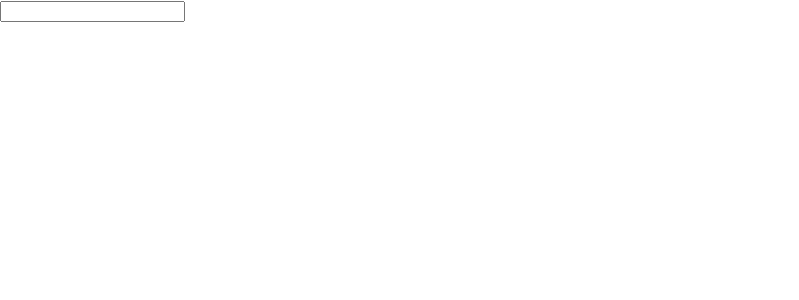
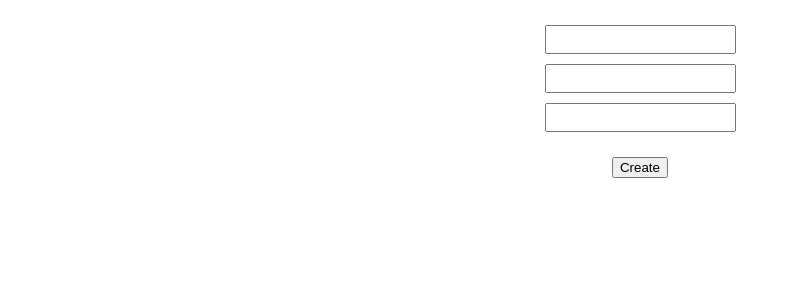
Before and after one commit to Alaforgia/BOTCT-Game-Generator, a Next.js app: page /NumberRandomizer in a window 1280 px wide. Shown: the top 300 px of the page, without its empty margins (0-799 px from the left). Built offline with nearby package versions, Linux system fonts and the light colour scheme.

Commit message:
created styled components variables/simple css added

```diff
--- a/pages/NumberRandomizer.tsx
+++ b/pages/NumberRandomizer.tsx
@@ -1,15 +1,42 @@
+import styled from "styled-components";
 
+const Wrapper = styled.main`
+  display: flex;
+  justify-content: center;
+  align-items: center;
+  flex-direction: column;
+  align-content: center;
+`;
+
+const Forms = styled.form`
+  display: flex;
+  justify-content: center;
+  align-items: center;
+  flex-direction: column;
+  margin: 10px;
+  padding: 10px;
+`;
+
+const Input = styled.input`
+  margin: 5px;
+  padding: 5px;
+`;
+
+const Button = styled.button``;
 
 function NumberRandomizer() {
   return (
     <div>
-      <main>
-        <form>
-          <input type="text"></input>
-        </form>
-      </main>
+      <Wrapper>
+        <Forms>
+          <Input type="text"></Input>
+          <Input type="text"></Input>
+          <Input type="text"></Input>
+        </Forms>
+        <Button>Create</Button>
+      </Wrapper>
     </div>
-  )
+  );
 }
 
-export default NumberRandomizer
+export default NumberRandomizer;
```
